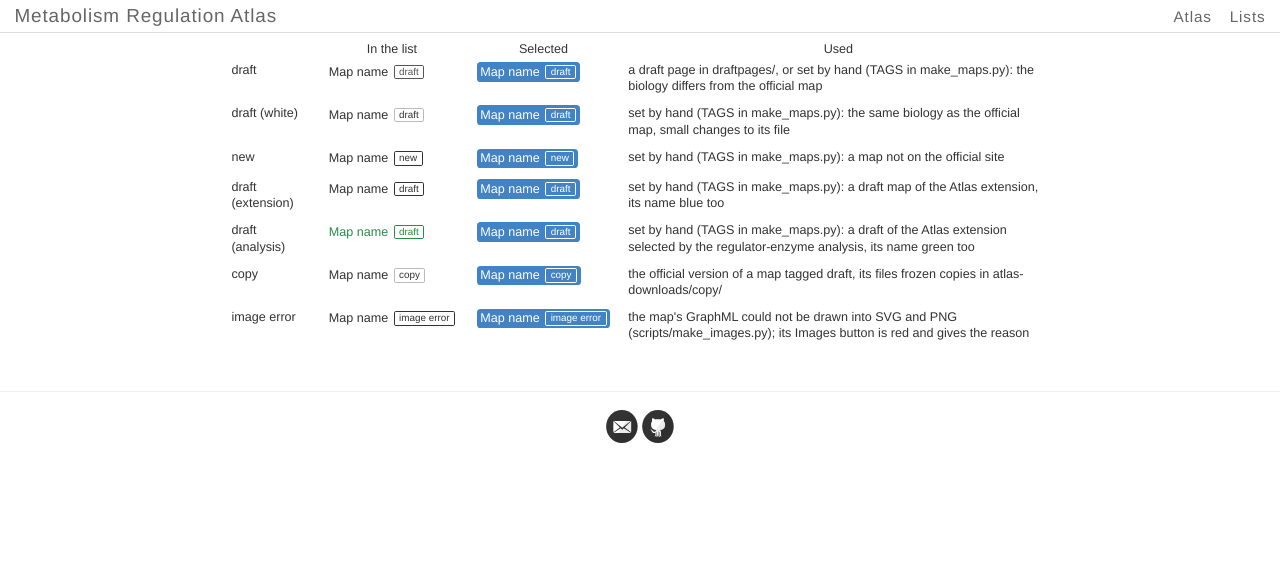
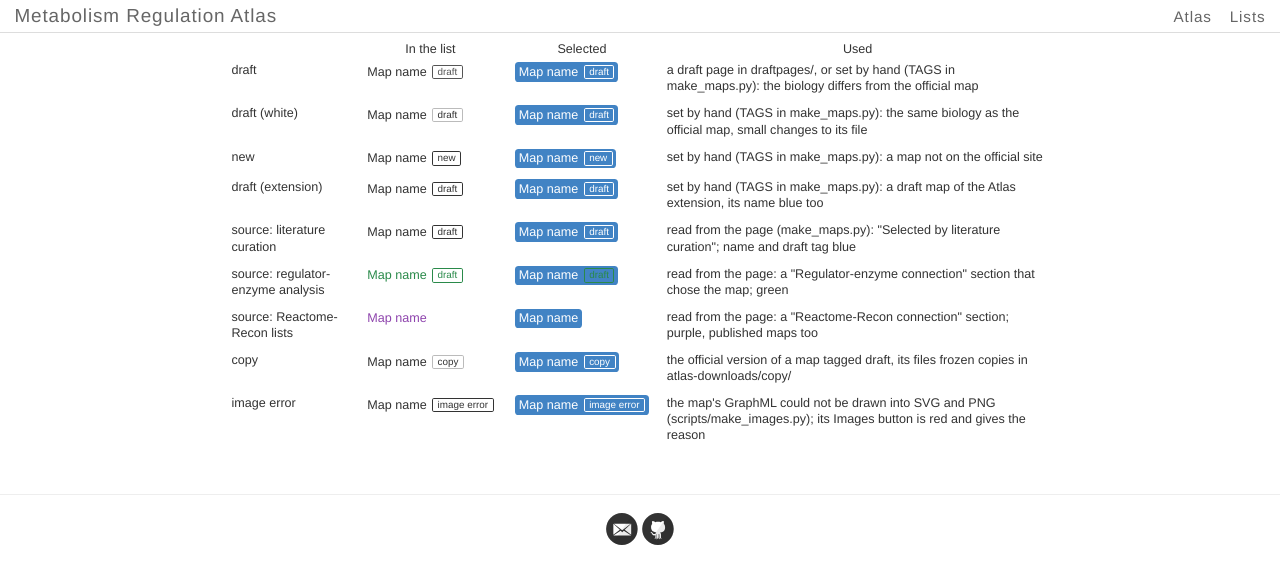
Before and after one commit to mreg-atlas/mreg-atlas.github.io, a Jekyll site: the page built from pages/atlas-tags.html, in a window 1280 px wide. Shown: the top 584 px of the page. Built offline with Jekyll 4.4.1, drawn with Linux system fonts in a browser that asks for light colours.

Commit message:
Atlas list: names and draft tags coloured by where the map came from: curation blue, regulator-enzyme analysis green, Reactome-Recon lists purple (user); draft-neo removed
Co-Authored-By: Claude Opus 5.5 <noreply@anthropic.com>
Claude-Session: https://claude.ai/code/session_01RZmt2PpLj3C81k898UrMft

```diff
--- a/_includes/atlas-tags.css
+++ b/_includes/atlas-tags.css
@@ -6,7 +6,7 @@
      draft dark grey, new blue, image error red, copy (and the white draft) light grey with a
      lighter edge. On the chosen map (blue) every tag is clear with a white edge and word. */
   .m2-draft { display: inline-block; box-sizing: border-box; height: 16px; line-height: 14px; padding: 0 5px; margin-left: 6px; font-size: 11px; color: #555; background: var(--m2-bg); border: 1px solid #555; border-radius: 2px; }
-  .m2-on .m2-draft, .m2-on .m2-draft.m2-new, .m2-on .m2-draft.m2-ext, .m2-on .m2-draft.m2-neo, .m2-on .m2-draft.m2-white, .m2-on .m2-draft.m2-copy, .m2-on .m2-draft.m2-error { color: var(--m2-on-accent); background: transparent; border-color: var(--m2-on-accent); }
+  .m2-on .m2-draft, .m2-on .m2-draft.m2-new, .m2-on .m2-draft.m2-ext, .m2-on .m2-draft.m2-white, .m2-on .m2-draft.m2-copy, .m2-on .m2-draft.m2-error { color: var(--m2-on-accent); background: transparent; border-color: var(--m2-on-accent); }
   /* set by hand (TAGS in make_maps.py, user 2026-10-18): new in blue, a map not on the official
      site; draft in white, the same biology as the official map with small changes to its file */
   .m2-draft.m2-new { color: var(--m2-accent); border-color: var(--m2-accent); }
@@ -15,12 +15,13 @@
   .m2-draft.m2-ext { color: var(--m2-accent); border-color: var(--m2-accent); }
   .m2-ext .m2-name { color: var(--m2-accent); }
   .m2-on.m2-ext .m2-name { color: var(--m2-on-accent); }
-  /* the third round (user, 2026-11-12: "not in blue, but in some new color, like green, so I could see what comes
-     from a different kind of analysis"): drafts selected by the regulator-enzyme analysis, an extension map in
-     green; on the chosen map white like the others */
-  .m2-draft.m2-neo { color: var(--m2-neo, #2a8a4a); border-color: var(--m2-neo, #2a8a4a); }
-  .m2-neo .m2-name { color: var(--m2-neo, #2a8a4a); }
-  .m2-on.m2-neo .m2-name { color: var(--m2-on-accent); }
+  /* where the map came from (user, 2026-11-12: blue for literature curation, green for the regulator-enzyme analysis,
+     purple for the Reactome-Recon lists, "so I could see what comes from a different kind of analysis"): the name, and
+     a draft tag, in the source's colour; the source is read from the map's page (make_maps.py); white on the chosen map */
+  .m2-src-curation .m2-name, .m2-src-curation .m2-draft:not(.m2-copy):not(.m2-error) { color: var(--m2-accent); border-color: var(--m2-accent); }
+  .m2-src-regulator-enzyme .m2-name, .m2-src-regulator-enzyme .m2-draft:not(.m2-copy):not(.m2-error) { color: var(--m2-src-regulator-enzyme, #2a8a4a); border-color: var(--m2-src-regulator-enzyme, #2a8a4a); }
+  .m2-src-reactome-recon .m2-name, .m2-src-reactome-recon .m2-draft:not(.m2-copy):not(.m2-error) { color: var(--m2-src-reactome-recon, #8e44ad); border-color: var(--m2-src-reactome-recon, #8e44ad); }
+  .m2-on[class*="m2-src-"] .m2-name, .m2-on[class*="m2-src-"] .m2-draft { color: var(--m2-on-accent); border-color: var(--m2-on-accent); }
   /* copy: the official version kept in the Atlas for comparison (user, 2026-10-18), the same
      style as the white draft */
   .m2-draft.m2-white, .m2-draft.m2-copy { color: var(--m2-faint); border-color: #bbb; }
--- a/pages/atlas-index.json
+++ b/pages/atlas-index.json
@@ -4,6 +4,6 @@ permalink: /atlas/index.json
 sitemap: false
 ---
 {% assign maps = site.maps | sort: "order" %}[
-{% for m in maps %}{"id": {{ m.slug | jsonify }}, "title": {{ m.title | jsonify }}, "topic": {{ m.topic | jsonify }}, "group": {{ m.group | jsonify }}, "kind": {{ m.kind | jsonify }}, "draft": {{ m.draft | jsonify }}, "tag": {{ m.tag | jsonify }}, "tab": {{ m.tab | jsonify }}, "page": {{ m.page | jsonify }}, "image": {{ m.image | jsonify }}, "width": {{ m.width | jsonify }}, "height": {{ m.height | jsonify }}, "scale": {{ m.scale | jsonify }}, "annotation": {{ m.annotation | jsonify }}, "imageError": {{ m.image_error | jsonify }}, "downloads": {{ m.downloads | jsonify }}, "data": {{ m.url | jsonify }}, "hasText": {% assign t = m.content | strip %}{% if t != "" %}true{% else %}false{% endif %}}{% unless forloop.last %},
+{% for m in maps %}{"id": {{ m.slug | jsonify }}, "title": {{ m.title | jsonify }}, "topic": {{ m.topic | jsonify }}, "group": {{ m.group | jsonify }}, "kind": {{ m.kind | jsonify }}, "draft": {{ m.draft | jsonify }}, "tag": {{ m.tag | jsonify }}, "source": {{ m.source | jsonify }}, "tab": {{ m.tab | jsonify }}, "page": {{ m.page | jsonify }}, "image": {{ m.image | jsonify }}, "width": {{ m.width | jsonify }}, "height": {{ m.height | jsonify }}, "scale": {{ m.scale | jsonify }}, "annotation": {{ m.annotation | jsonify }}, "imageError": {{ m.image_error | jsonify }}, "downloads": {{ m.downloads | jsonify }}, "data": {{ m.url | jsonify }}, "hasText": {% assign t = m.content | strip %}{% if t != "" %}true{% else %}false{% endif %}}{% unless forloop.last %},
 {% endunless %}{% endfor %}
 ]
--- a/pages/atlas-tags.html
+++ b/pages/atlas-tags.html
@@ -34,10 +34,18 @@ noindex: true
     <td><span class="item m2-ext"><span class="m2-name">Map name</span><span class="m2-draft m2-ext"><span>draft</span></span></span></td>
     <td><span class="item m2-on m2-ext"><span class="m2-name">Map name</span><span class="m2-draft m2-ext"><span>draft</span></span></span></td>
     <td>set by hand (TAGS in make_maps.py): a draft map of the Atlas extension, its name blue too</td></tr>
-  <tr><td>draft (analysis)</td>
-    <td><span class="item m2-ext m2-neo"><span class="m2-name">Map name</span><span class="m2-draft m2-ext m2-neo"><span>draft</span></span></span></td>
-    <td><span class="item m2-on m2-ext m2-neo"><span class="m2-name">Map name</span><span class="m2-draft m2-ext m2-neo"><span>draft</span></span></span></td>
-    <td>set by hand (TAGS in make_maps.py): a draft of the Atlas extension selected by the regulator-enzyme analysis, its name green too</td></tr>
+  <tr><td>source: literature curation</td>
+    <td><span class="item m2-ext m2-src-curation"><span class="m2-name">Map name</span><span class="m2-draft m2-ext"><span>draft</span></span></span></td>
+    <td><span class="item m2-on m2-ext m2-src-curation"><span class="m2-name">Map name</span><span class="m2-draft m2-ext"><span>draft</span></span></span></td>
+    <td>read from the page (make_maps.py): "Selected by literature curation"; name and draft tag blue</td></tr>
+  <tr><td>source: regulator-enzyme analysis</td>
+    <td><span class="item m2-ext m2-src-regulator-enzyme"><span class="m2-name">Map name</span><span class="m2-draft m2-ext"><span>draft</span></span></span></td>
+    <td><span class="item m2-on m2-ext m2-src-regulator-enzyme"><span class="m2-name">Map name</span><span class="m2-draft m2-ext"><span>draft</span></span></span></td>
+    <td>read from the page: a "Regulator-enzyme connection" section that chose the map; green</td></tr>
+  <tr><td>source: Reactome-Recon lists</td>
+    <td><span class="item m2-src-reactome-recon"><span class="m2-name">Map name</span></span></td>
+    <td><span class="item m2-on m2-src-reactome-recon"><span class="m2-name">Map name</span></span></td>
+    <td>read from the page: a "Reactome-Recon connection" section; purple, published maps too</td></tr>
   <tr><td>copy</td>
     <td><span class="item">Map name<span class="m2-draft m2-copy"><span>copy</span></span></span></td>
     <td><span class="item m2-on">Map name<span class="m2-draft m2-copy"><span>copy</span></span></span></td>
```
Also changed, not shown: _includes/atlas-app.html (+5 -3 lines).
